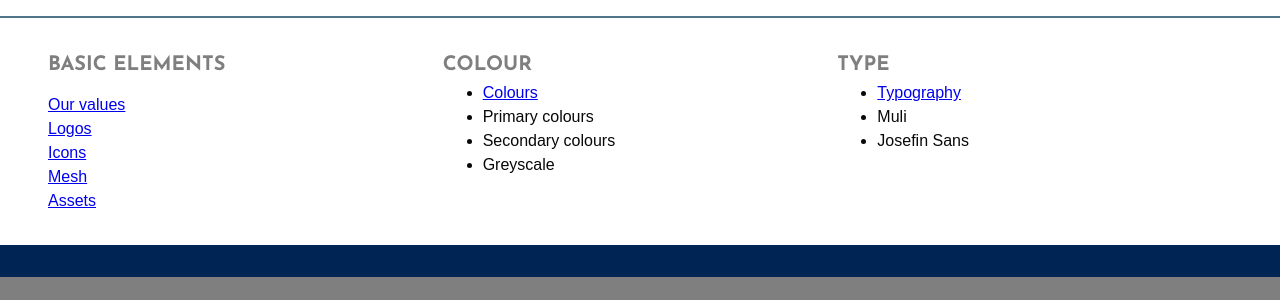
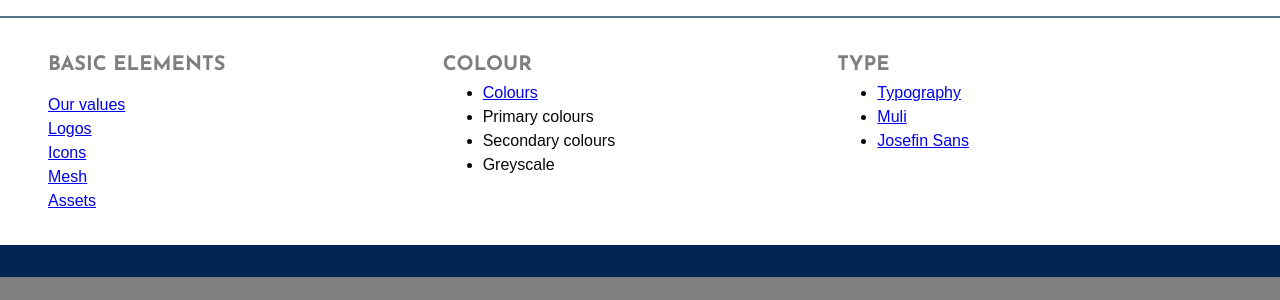
Before and after one commit to rothgov/design-manual, a Jekyll site: the page built from index.html, in a window 1280 px wide. Shown: the part 516-816 px from the top of the page. Built offline with Jekyll 4.4.1, drawn with Linux system fonts in a browser that asks for light colours; some web fonts are replaced.

Commit message:
Update index.html

```diff
--- a/index.html
+++ b/index.html
@@ -55,8 +55,12 @@ layout: default
         <li>
           <a href="{{%20site.baseurl%20}}/design/typography">Typography</a>
         </li>
-        <li>Muli</li>
-        <li>Josefin Sans</li>
+        <li>
+          <a href="{{%20site.baseurl%20}}/design/font-muli">Muli</a>
+        </li>
+        <li>
+          <a href="{{%20site.baseurl%20}}/design/font-josefin">Josefin Sans</a>
+        </li>
       </ul>
     </div>
   </div>
```
